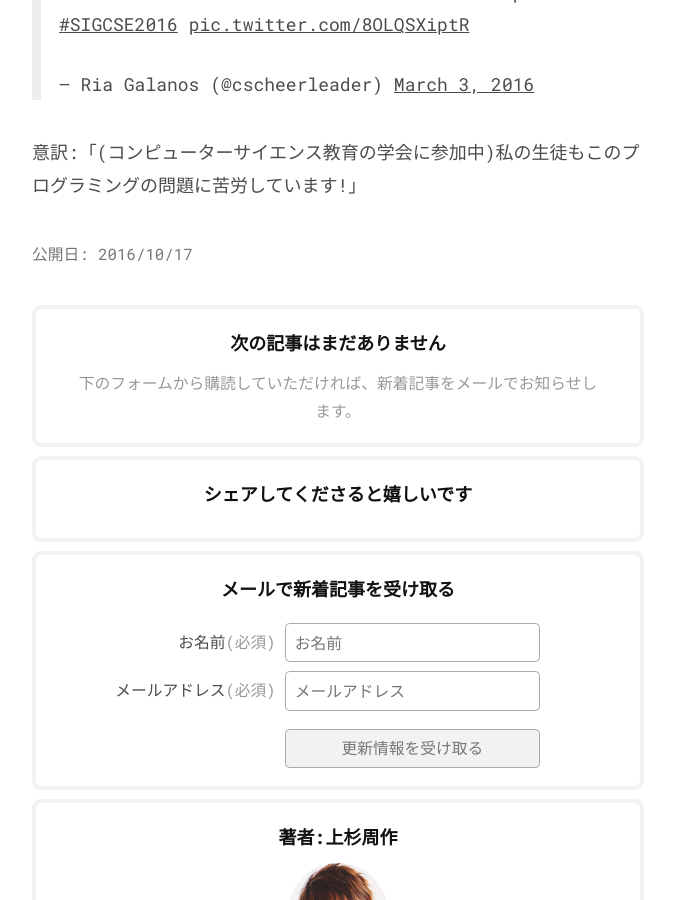
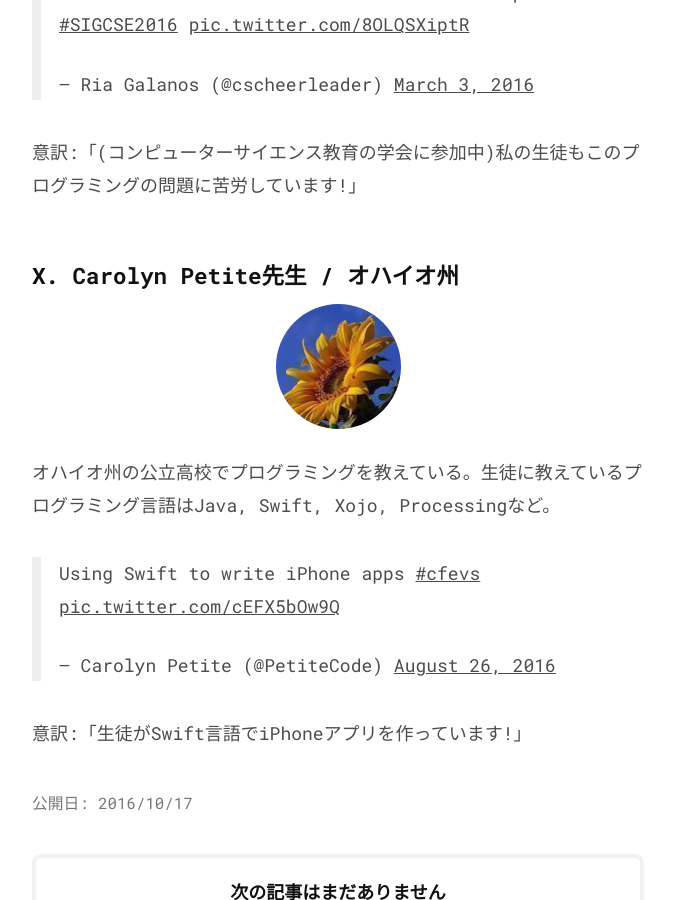
Before and after one commit to chibicode/senseicode, a Jekyll site: the page built from _posts/2016-10-15-100-programming-teachers.md, in a window 1280 px wide and 900 px high, scrolled down 36936 px. Shown: the whole window, without its empty margins (302-977 px from the left). Built offline with Jekyll 4.4.1, drawn with Linux system fonts in a browser that asks for light colours; comment, search, counter and statistics services are not loaded.

Commit message:
Add Carolyn

```diff
--- a/_posts/2016-10-15-100-programming-teachers.md
+++ b/_posts/2016-10-15-100-programming-teachers.md
@@ -699,3 +699,16 @@
 <script async src="//platform.twitter.com/widgets.js" charset="utf-8"></script>
 
 意訳:「(コンピューターサイエンス教育の学会に参加中)私の生徒もこのプログラミングの問題に苦労しています!」
+
+## X. Carolyn Petite先生 / オハイオ州
+
+<p style="text-align: center;">
+  <img src="/images/7/teachers/carolyn.jpg" width="125" style="border-radius: 100%; margin-top: 0; margin-bottom: 0;" />
+</p>
+
+オハイオ州の公立高校でプログラミングを教えている。生徒に教えているプログラミング言語はJava, Swift, Xojo, Processingなど。
+
+<blockquote class="twitter-tweet" data-lang="en"><p lang="en" dir="ltr">Using Swift to write iPhone apps <a href="https://twitter.com/hashtag/cfevs?src=hash">#cfevs</a> <a href="https://t.co/cEFX5bOw9Q">pic.twitter.com/cEFX5bOw9Q</a></p>&mdash; Carolyn Petite (@PetiteCode) <a href="https://twitter.com/PetiteCode/status/769210232778219520">August 26, 2016</a></blockquote>
+<script async src="//platform.twitter.com/widgets.js" charset="utf-8"></script>
+
+意訳:「生徒がSwift言語でiPhoneアプリを作っています!」
```
Also changed, not shown: images/7/teachers/carolyn.jpg (added).
